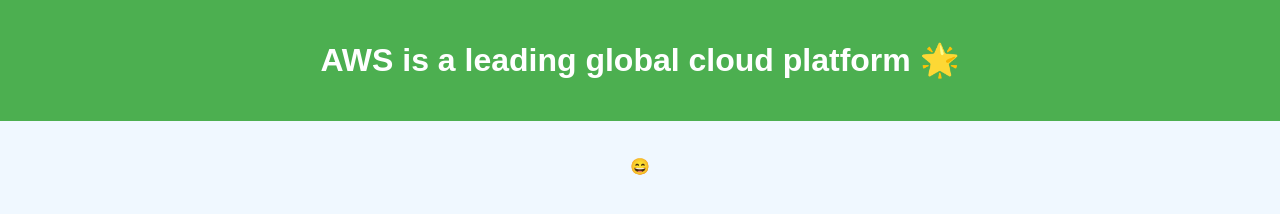
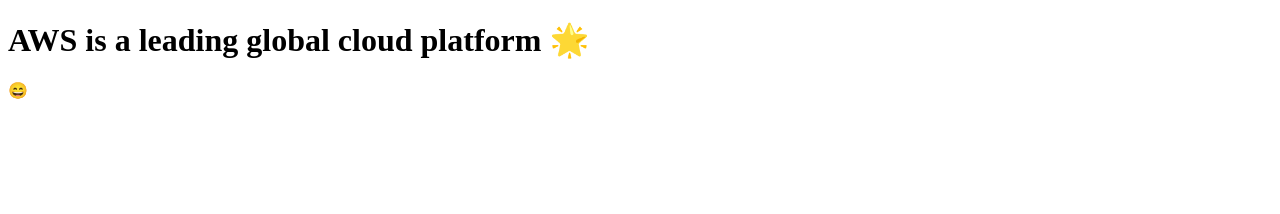
Before and after one commit to JessJoha/DEVOPS, a plain HTML site: page Index.html in a window 1280 px wide. Drawn offline with Linux system fonts and the light colour scheme.

Commit message:
Updatecharacter

```diff
--- a/Index.html
+++ b/Index.html
@@ -4,30 +4,7 @@
     <meta charset="UTF-8">
     <meta name="viewport" content="width=device-width, initial-scale=1.0">
     <title>Hello this is my new page </title>
-    <style>
-        body {
-            font-family: Arial, sans-serif;
-            margin: 0;
-            padding: 0;
-            background-color: #f0f8ff;
-            color: #333;
-            text-align: center;
-        }
-        header {
-            background-color: #4CAF50;
-            color: white;
-            padding: 20px 0;
-        }
-        main {
-            padding: 20px;
-        }
-        footer {
-            background-color: #222;
-            color: white;
-            padding: 10px 0;
-            margin-top: 20px;
-        }
-    </style>
+
 </head>
 <body>
     <header>
```
